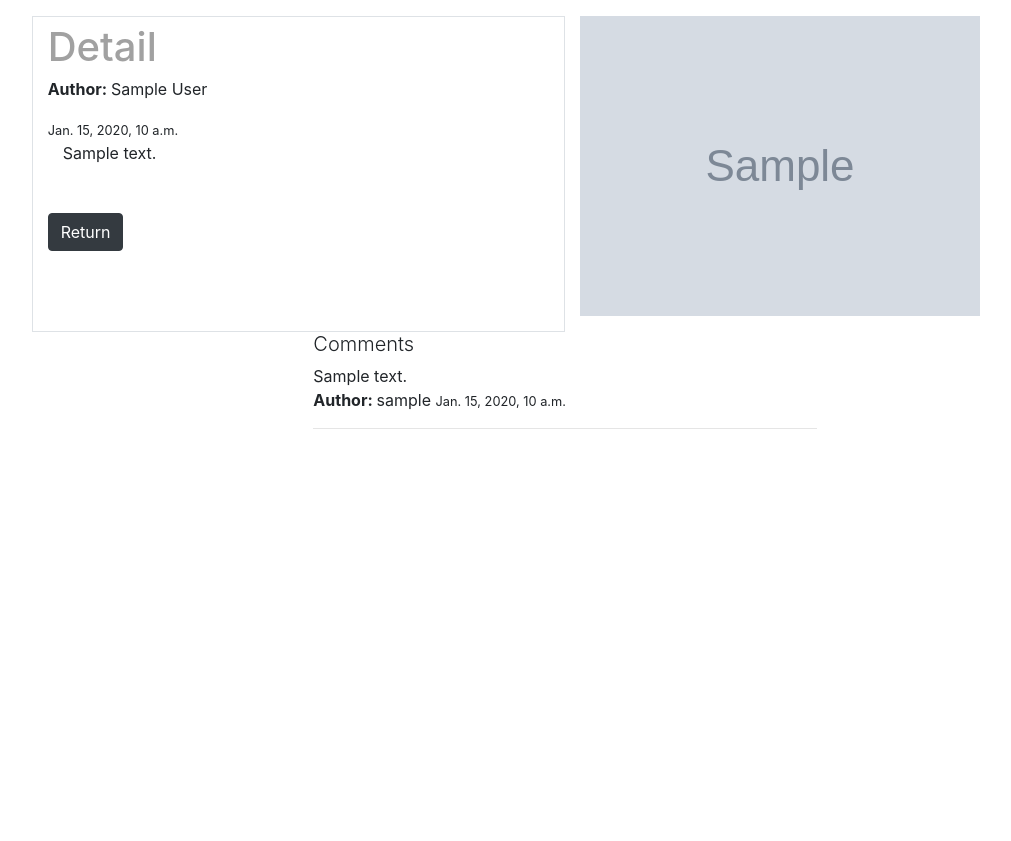
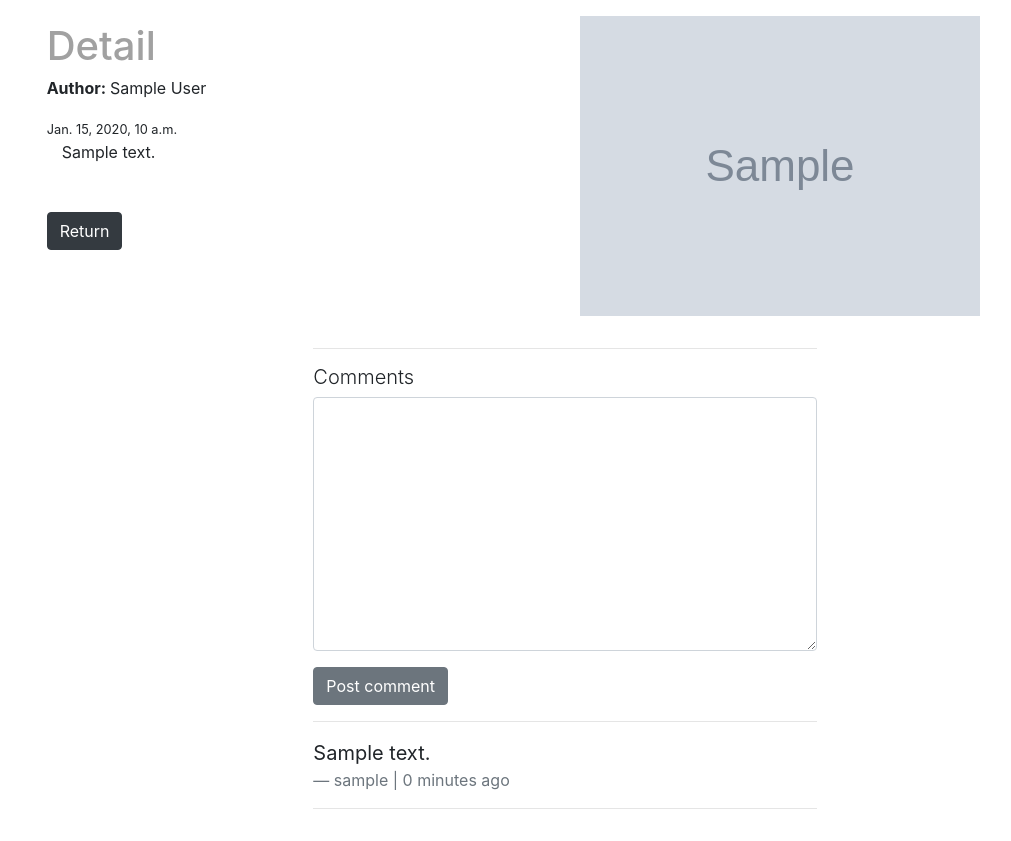
Before and after one commit to rewalkerof/microblog, a Django app: page /posts/1/detail in a window 1280 px wide. Shown: the part 94-935 px from the top of the page, without its empty margins (75-1086 px from the left). Before the commit the page ends 523 px from the top, so only its background shows below. Run offline with Django 3.2, Linux system fonts and the light colour scheme; a user stored in the database is signed in; tables that the repository leaves empty hold one stand-in row (values such as "Sample post"); grey boxes marked "Sample" are stand-in pictures; data that the repository does not hold is empty; some libraries are stand-ins or nearby versions.

Commit message:
create form for comment post

```diff
--- /dev/null
+++ b/djblog/comments/forms.py
@@ -0,0 +1,7 @@
+from django import forms
+
+
+class CommentForm(forms.Form):
+    content_type = forms.CharField(widget=forms.HiddenInput)
+    object_id = forms.IntegerField(widget=forms.HiddenInput)
+    content = forms.CharField(label='', widget=forms.Textarea)
--- a/djblog/comments/models.py
+++ b/djblog/comments/models.py
@@ -3,22 +3,31 @@ from django.db import models
 
 from django.contrib.contenttypes.fields import GenericForeignKey
 from django.contrib.contenttypes.models import ContentType
-from posts.models import Post
+
+
+class CommentManager(models.Manager):
+    def filter_by_instance(self, instance):
+        content_type = ContentType.objects.get_for_model(instance.__class__)
+        obj_id = instance.id
+        qs = super(CommentManager, self).filter(content_type=content_type, object_id=obj_id)
+        return qs
 
 
 class Comment(models.Model):
     user = models.ForeignKey(settings.AUTH_USER_MODEL, default=1, on_delete=models.CASCADE)
-    #posts = models.ForeignKey(Post, on_delete=models.CASCADE)
+    # posts = models.ForeignKey(Post, on_delete=models.CASCADE)
 
     content_type = models.ForeignKey(ContentType, on_delete=models.CASCADE)
-    object_id = models.PositiveIntegerField()
+    object_id = models.PositiveIntegerField(default=1)
     content_object = GenericForeignKey('content_type', 'object_id')
 
     content = models.TextField()
     timestamp = models.DateTimeField(auto_now_add=True)
 
+    objects = CommentManager()
+
     def __str__(self):
-        return self.content
+        return self.content[:100]
 
     class Meta:
         db_table = 'comment'
--- a/djblog/posts/models.py
+++ b/djblog/posts/models.py
@@ -1,6 +1,10 @@
 from django.db import models
 from django.conf import settings
 from django.urls import reverse
+
+from django.contrib.contenttypes.models import ContentType
+
+from comments.models import Comment
 
 
 def upload_location(instance, filename):
@@ -44,8 +48,24 @@ class Post(models.Model):
     def get_absolute_url(self):
         return reverse('posts:list')
 
+    def get_success_url(self):
+        return reverse('posts:detail', kwargs={'id': self.id})
+
     class Meta:
         db_table = 'post'
+        app_label = 'posts'
         verbose_name = 'Post'
         verbose_name_plural = 'Posts'
         ordering = ['-timestamp']
+
+    @property
+    def comments(self):
+        instance = self
+        qs = Comment.objects.filter_by_instance(instance)
+        return qs
+
+    @property
+    def get_content_type(self):
+        instance = self
+        content_type = ContentType.objects.get_for_model(instance.__class__)
+        return content_type
--- a/djblog/posts/views.py
+++ b/djblog/posts/views.py
@@ -1,11 +1,11 @@
 from django.contrib import messages
 from django.contrib.contenttypes.models import ContentType
-
 from django.core.paginator import Paginator, PageNotAnInteger, EmptyPage
 from django.db.models import Q
-from django.http import Http404
+from django.http import Http404, HttpResponseRedirect
 from django.shortcuts import render, get_object_or_404, redirect
 
+from comments.forms import CommentForm
 from comments.models import Comment
 from .forms import PostForm
 from .models import Post
@@ -38,14 +38,28 @@ def post_detail(request, id=None):
         if not request.user.is_staff or not request.user.is_superuser:
             raise Http404
 
-    content_type = ContentType.objects.get_for_model(instance)
-    obj_id = instance.id
-    comments = Comment.objects.filter(content_type=content_type, object_id=obj_id, content__contains='asdasf')
-    comments = Comment.objects.filter(user=request.user)
+    initial_data = {
+        'content_type': instance.get_content_type,
+        'object_id': instance.id
+    }
+
+    form = CommentForm(request.POST or None, initial=initial_data)
+    if form.is_valid():
+        print(form.cleaned_data)
+        c_type = form.cleaned_data.get('content_type')
+        content_type = ContentType.objects.get(model=c_type.lower())
+        obj_id = form.cleaned_data.get('object_id')
+        content_data = form.cleaned_data.get('content')
+        new_comment, created = Comment.objects.get_or_create(user=request.user, content_type=content_type,
+                                                             object_id=obj_id, content=content_data)
+        return redirect(instance.get_success_url())
+    comments = instance.comments
+
     context = {
         'instance': instance,
         'title': 'Detail',
         'comments': comments,
+        'comment_form': form,
     }
     return render(request, 'post_detail.html', context)
 
--- a/djblog/templates/post_detail.html
+++ b/djblog/templates/post_detail.html
@@ -1,12 +1,12 @@
 {% extends 'base.html' %}
-
+{% load crispy_forms_tags %}
 {% block title %}{{ block.super }} | {{ instance.title }}{% endblock title %}
 
 {% block content %}
-    <div class="row">
-        <div class="col col-lg-12">
+    <div class="row ">
+        <div class="col col-lg-12 ">
             <div class="row">
-                <div class="col col-lg-6 border">
+                <div class="col col-lg-6 ">
                     <h1 class="modal-title title-blog">{{ title }}</h1>
                     {% if instance.user %}
                         <p><b>Author: </b> {{ instance.get_full_name | default:instance.user.username }}</p>
@@ -30,20 +30,23 @@
             </div>
             <div class="row">
                 <div class="col col-lg-6 mx-auto">
+                    <hr>
                     <h1 class="lead">Comments</h1>
-                    {% if comments %}
-                        {% for comment in comments %}
-                            <div>
-                                {{ comment.content }}
-                                <br>
-                                <b>Author: </b>{{ comment.user }}
-                                <small>{{ comment.timestamp }}</small>
-                                <hr>
-                            </div>
-                        {% endfor %}
-                    {% else %}
-                        <h1>No one comments</h1>
-                    {% endif %}
+                    <form method="POST">
+                        {% csrf_token %}
+                        {{ comment_form|crispy }}
+                        <input type="submit" value="Post comment" class="btn btn-secondary">
+                    </form>
+                    <hr>
+                    {% for comment in comments %}
+                        <blockquote class="blockquote">
+                            <p class="mb-0">{{ comment.content }}</p>
+                            <footer class="blockquote-footer">{{ comment.user }} | {{ comment.timestamp|timesince }}
+                                ago
+                            </footer>
+                        </blockquote>
+                    {% endfor %}
+                    <hr>
                 </div>
             </div>
         </div>
--- a/djblog/templates/post_list.html
+++ b/djblog/templates/post_list.html
@@ -32,7 +32,6 @@
                                 {% endif %}
                                 {% if obj.user %}
                                     <p><b>Author: </b> {{ obj.get_full_name | default:obj.user.username }}</p>
-
                                 {% endif %}
 
                             </div>
```
